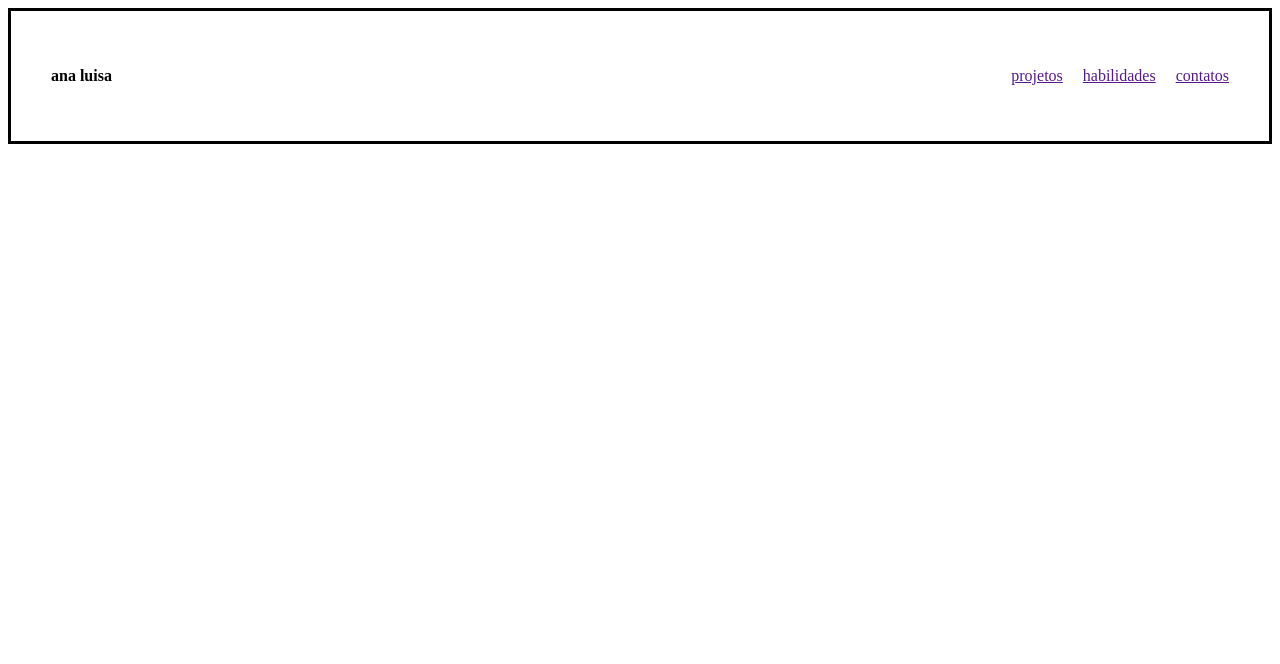
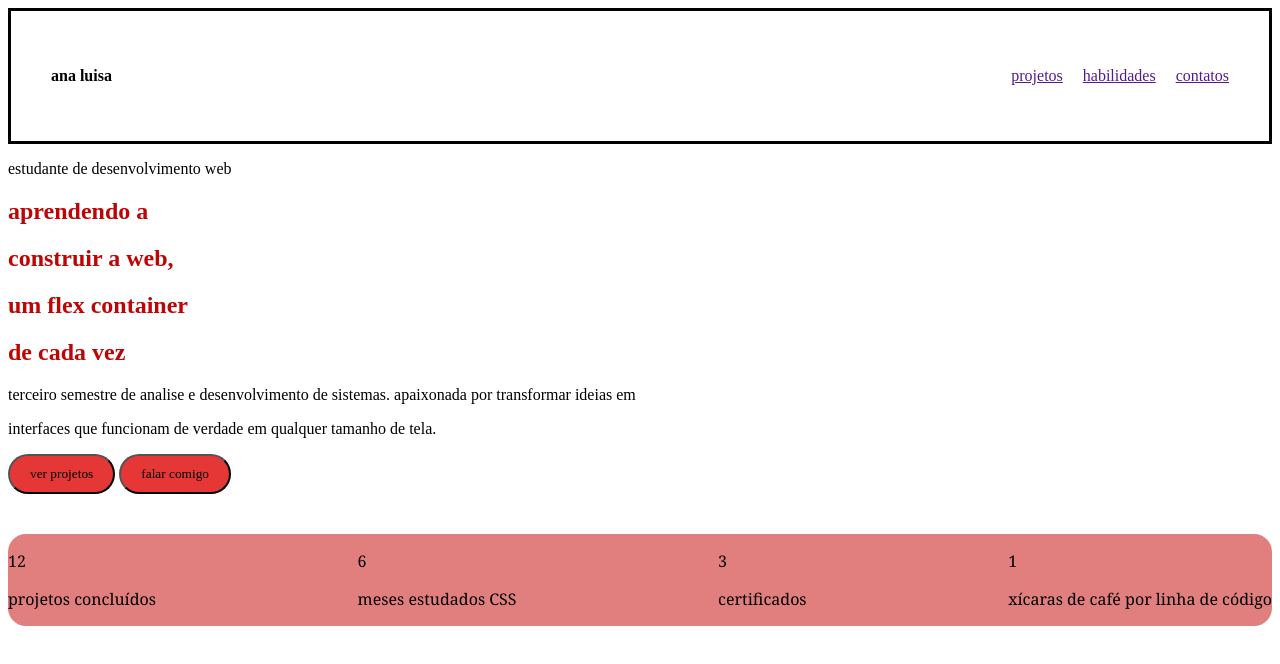
Before and after one commit to anarael-blip/potifolio, a plain HTML site: page 0109.html in a window 1280 px wide. Drawn offline with Linux system fonts and the light colour scheme.

Commit message:
feat: sessão de números

```diff
--- a/0109.html
+++ b/0109.html
@@ -9,7 +9,7 @@
 <body>
 
 
-<header>
+    <header>
 
     <b> ana luisa</b>
         <nav>
@@ -25,10 +25,45 @@
 
             </ul>
 
-        </div>
+
 
         </nav>
     </header>
 
+    <section>
+        <p>estudante de desenvolvimento web</p>
+        <h1>aprendendo a</h1>
+        <h1>construir a web,</h1>
+        <h1>um flex container</h1>
+        <h1>de cada vez</h1>
+        <p>terceiro semestre de analise e desenvolvimento de sistemas. apaixonada por transformar ideias em<p>
+           <p> interfaces que funcionam de verdade em qualquer tamanho de tela. </p>
+        <button>ver projetos</button>
+        <button>falar comigo</button>
+
+    </section>
+
+    <section class="sessao-numero">
+        <div>
+            <p>12</p>
+            <p>projetos concluídos</p>
+        </div>
+
+        <div>
+            <p>6</p>
+            <p>meses estudados CSS</p>
+        </div>
+
+        <div>
+            <p>3</p>
+            <p>certificados<p>
+        </div>
+
+        <div>
+            <p>1</p>
+            <p>xícaras de café por linha de código</p>
+        </div>
+    </section>
+
 </body>
 </html>
--- a/style.css
+++ b/style.css
@@ -15,3 +15,38 @@ ul {
 display: flex;
 gap: 20px;
 }
+
+button {
+font-family: 'Times New Roman', Times, serif;
+border-radius: 40px;
+    display: inline-table;
+    color: black;
+    padding: 10px 20px;
+    background-color: rgb(230, 55, 55)
+
+}
+
+p {
+
+color: rgb(0, 0, 0);
+
+
+}
+
+h1 {
+
+    color: rgb(190, 5, 5);
+
+
+}
+
+
+.sessao-numero {
+    font-family: Georgia, 'Times New Roman', Times, serif;
+    background-color: #e17f7f;
+    display: flex;
+    justify-content: space-between;
+    margin-top: 40px;
+    border-radius: 18px
+
+}
```
